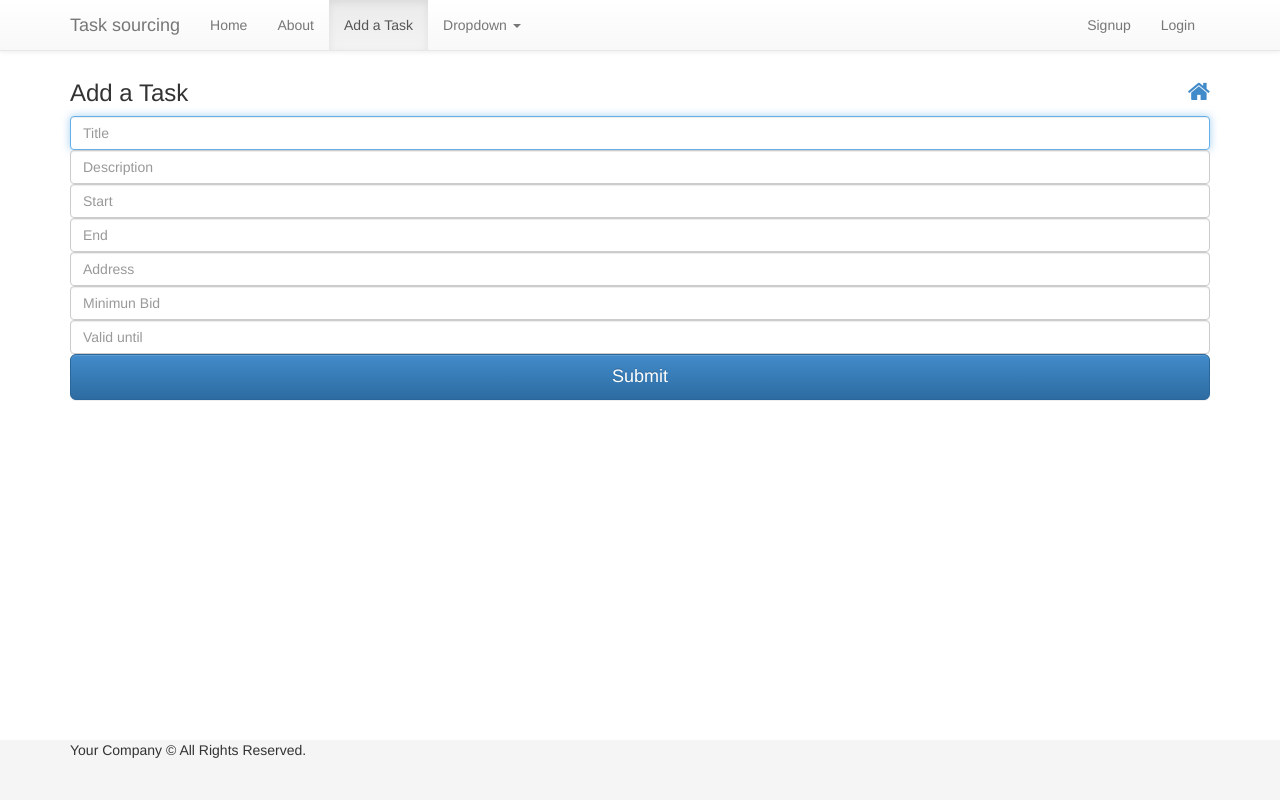
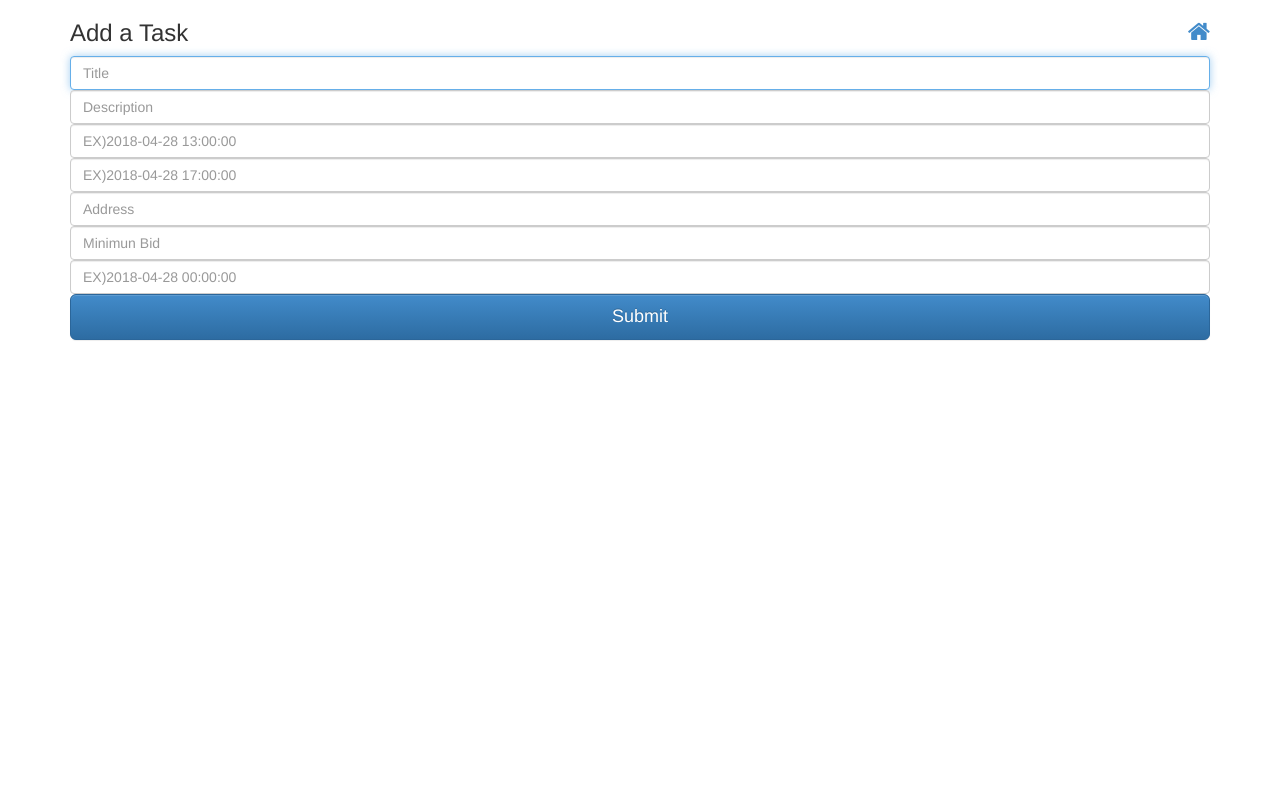
Before and after one commit to software-1234/cs2102_project, a Flask app: page /add in a window 1280 px wide. Run offline with Flask 2, Linux system fonts and the light colour scheme; some libraries are stand-ins or nearby versions.

Commit message:
Add 'Add a task'
Now it functions

```diff
--- a/_updated/app/templates/errors/404.html
+++ b/_updated/app/templates/errors/404.html
@@ -2,5 +2,5 @@
 {% block content %}
   <h1>Sorry ...</h1>
   <p>There's nothing here!</p>
-  <p><a href="{{url_for('index')}}">Back</a></p>
+  <p><a href="{{url_for('home')}}">Back</a></p>
 {% endblock %}
--- a/_updated/app/templates/errors/500.html
+++ b/_updated/app/templates/errors/500.html
@@ -2,5 +2,5 @@
 {% block content %}
   <h1>Something's wrong!</h1>
   <p>Fortunately we are on the job, and you can just return home!</p>
-  <p><a href="{{url_for('index')}}">Back</a></p>
+  <p><a href="{{url_for('home')}}">Back</a></p>
 {% endblock %}
--- a/app.py
+++ b/app.py
@@ -11,7 +11,7 @@ from forms import *
 
 from werkzeug.security import generate_password_hash, check_password_hash
 
-from flask.ext.login import LoginManager, login_user, logout_user, current_user, login_required
+from flask_login import LoginManager, login_user, logout_user, current_user, login_required
 
 #----------------------------------------------------------------------------#
 # App Config.
@@ -67,7 +67,7 @@ class Tasks(db.Model):
     __tablename__ = 'tasks'
     task_id = Column('task_id', Integer, primary_key=True, autoincrement=True)
     employer_user_id = Column('employer_user_id', String, ForeignKey("users.user_id"))
-    employee_user_id = Column('employee_user_id', String, ForeignKey("users.user_id"))
+    employee_user_id = Column('employee_user_id', String, ForeignKey("users.user_id"), default = None)
     datetime_start = Column('datetime_start', DateTime)
     datetime_end = Column('datetime_end', DateTime)
     address = Column('address', String)
@@ -76,14 +76,13 @@ class Tasks(db.Model):
     min_bid = Column('min_bid', Numeric)
     datetime_expire = Column('datetime_expire', DateTime)
 
-    def __init__(self, t, er, ee, ds, de, a, ti, d, m, dex):
-        self.task_id = t
-        self.employer_user_id = er
-        self.employee_user_id = ee
+    def __init__(self, ds, de, a, t, d, m, dex):
+        print(current_user)
+        self.employer_user_id = current_user.get_id()
         self.datetime_start = ds
         self.datetime_end = de
         self.address = a
-        self.title = ti
+        self.title = t
         self.description = d
         self.min_bid = m
         self.datetime_expire = dex
@@ -91,14 +90,14 @@ class Tasks(db.Model):
     def __repr__(self):
         return "<Tasks(task_id='%s')>" % (self.task_id)
 
-db.drop_all()
 db.create_all()
 
 # Register Admin
 # (Anybody who has a better idea about admin? LOL LOL)
-admin = Users("admin", "1", "", "")
-db.session.add(admin)
-db.session.commit()
+if Users.query.filter_by(user_id="admin").first() is None:
+    admin = Users("admin", "1", "", "")
+    db.session.add(admin)
+    db.session.commit()
 
 #----------------------------------------------------------------------------#
 # Login
@@ -147,11 +146,22 @@ def home():
 def about():
     return render_template('pages/placeholder.about.html')
 
-@app.route('/add')
+@login_required
+@app.route('/add', methods=["GET","POST"])
 def add():
     form = AddForm(request.form)
-    return render_template('pages/placeholder.add.html', form = form)
+    if(request.method == "POST"):
+        if not (form.validate_on_submit()):
+            flash('Task info is invalid. Try again')
+            return render_template('pages/placeholder.add.html', form=form)
+        task = Tasks(form.datetime_start.data, form.datetime_end.data, form.address.data, form.title.data, form.description.data, form.min_bid.data, form.datetime_expire.data)
+        db.session.add(task)
+        db.session.commit()
+        flash('A task successfully added')
+        return redirect(request.args.get('next') or url_for('home'))
+    return render_template('pages/placeholder.add.html', form=form)
 
+@login_required
 @app.route('/mytasks')
 def mytasks():
     return render_template('pages/placeholder.mytasks.html')
@@ -173,7 +183,6 @@ def login():
         return redirect(url_for('login'))
     login_user(registered_user, remember = False)
     flash('Logged in successfully')
-    print(request.args.get('next'))
     return redirect(request.args.get('next') or url_for('home'))
 
 
--- a/forms.py
+++ b/forms.py
@@ -42,10 +42,10 @@ class AddForm(Form):
         'Description'
     )
     datetime_start = DateTimeField(
-        'Start' , validators=[DataRequired()]
+        'EX)2018-04-28 13:00:00' , validators=[DataRequired()]
     )
     datetime_end = DateTimeField(
-        'End' , validators=[DataRequired()]
+        'EX)2018-04-28 17:00:00' , validators=[DataRequired()]
     )
     address = StringField(
         'Address' , validators=[DataRequired(), Length(max=50)]
@@ -54,5 +54,5 @@ class AddForm(Form):
         'Minimun Bid', validators=[DataRequired()]
     )
     datetime_expire = DateTimeField(
-        'Valid until' , validators=[DataRequired()]
+        'EX)2018-04-28 00:00:00' , validators=[DataRequired()]
     )
--- a/templates/errors/404.html
+++ b/templates/errors/404.html
@@ -2,5 +2,5 @@
 {% block content %}
   <h1>Sorry ...</h1>
   <p>There's nothing here!</p>
-  <p><a href="{{url_for('index')}}">Back</a></p>
+  <p><a href="{{url_for('home')}}">Back</a></p>
 {% endblock %}
--- a/templates/errors/500.html
+++ b/templates/errors/500.html
@@ -2,5 +2,5 @@
 {% block content %}
   <h1>Something's wrong!</h1>
   <p>Fortunately we are on the job, and you can just return home!</p>
-  <p><a href="{{url_for('index')}}">Back</a></p>
+  <p><a href="{{url_for('home')}}">Back</a></p>
 {% endblock %}
--- a/templates/pages/placeholder.add.html
+++ b/templates/pages/placeholder.add.html
@@ -1,9 +1,10 @@
-{% extends 'layouts/main.html' %}
-{% block title %}Home{% endblock %}
+
+{% extends 'layouts/form.html' %}
+{% block title %}Add{% endblock %}
 {% block content %}
-
   <form method="post" class="form">
     <h3 class="form-heading">Add a Task <a href="{{ url_for('home') }}" title="Back to homepage"><i class="fa fa-home pull-right"></i></a></h3>
+    {{ form.hidden_tag() }}
     {{ form.title(class_ = 'form-control first-input', placeholder = form.title.label.text, required = true, autofocus = true) }}
     {{ form.description(class_ = 'form-control first-input', placeholder = form.description.label.text) }}
     {{ form.datetime_start(class_ = 'form-control first-input', placeholder = form.datetime_start.label.text, required = true) }}
```
Lines whose indentation alone changed are shown as unchanged.
